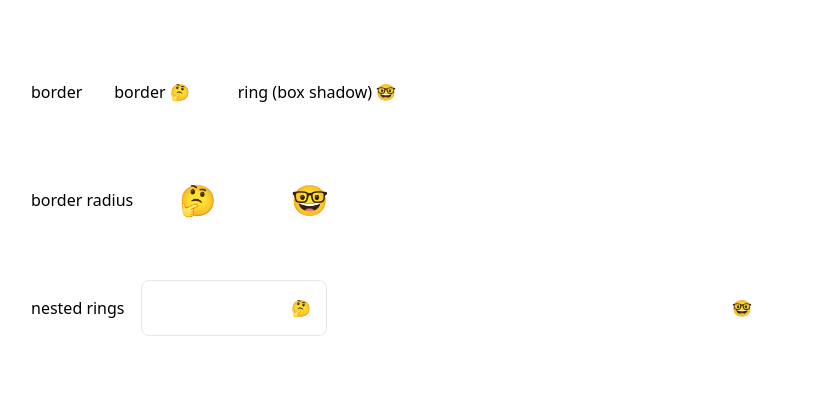
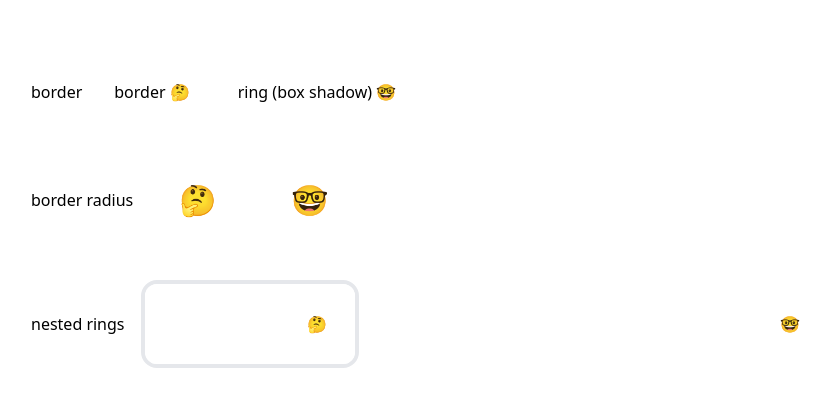
Before and after one commit to lsy0xcc/next-playground, a Next.js app: page /box-shadow/ring in a window 1280 px wide. Shown: the top 406 px of the page, without its empty margins (33-863 px from the left). Built offline with nearby package versions, Linux system fonts and the light colour scheme; what @radix-ui/themes, tailwindcss-radix-colors would draw is missing.

Commit message:
chore: update demo page styles

```diff
--- a/src/app/box-shadow/page.tsx
+++ b/src/app/box-shadow/page.tsx
@@ -23,7 +23,7 @@ export default function BoxShadowPage() {
   return (
     <div className="flex flex-col items-center gap-8 p-16">
       <div
-        className="flex h-48 w-96 items-center justify-center rounded-2xl border"
+        className="flex h-48 w-96 items-center justify-center rounded-[32px] border"
         style={{ boxShadow }}
       >
         box shadow
@@ -35,7 +35,9 @@ export default function BoxShadowPage() {
 
         <span>inset</span>
         <span></span>
-        <Checkbox checked={isInset} onCheckedChange={setIsInset} />
+        <div>
+          <Checkbox checked={isInset} onCheckedChange={setIsInset} />
+        </div>
 
         <span>offset-x</span>
         <span>{offsetX}</span>
--- a/src/app/box-shadow/ring/page.tsx
+++ b/src/app/box-shadow/ring/page.tsx
@@ -27,12 +27,12 @@ export default function BoxShadowPageRing() {
 
       <div className="flex items-center gap-4">
         nested rings
-        <div className="border-demo border-separate rounded-lg border border-blue-8 bg-blue-11 text-white">
-          <div className="rounded-[7px] border border-white p-[14px]">
+        <div className="border-demo border-separate rounded-[16px] border-4 border-blue-8 bg-blue-11 text-white">
+          <div className="rounded-[12px] border-4 border-white p-[24px]">
             2 nested element 🤔️
           </div>
         </div>
-        <div className="border-demo rounded-lg bg-blue-11 p-4 text-white ring-1 ring-inset ring-white ring-offset-1 ring-offset-blue-8">
+        <div className="border-demo rounded-[16px] bg-blue-11 p-[32px] text-white ring-4 ring-inset ring-white ring-offset-4 ring-offset-blue-8">
           ring and ring-offset (2 box shadows in 1 element) 🤓️
         </div>
       </div>
```
